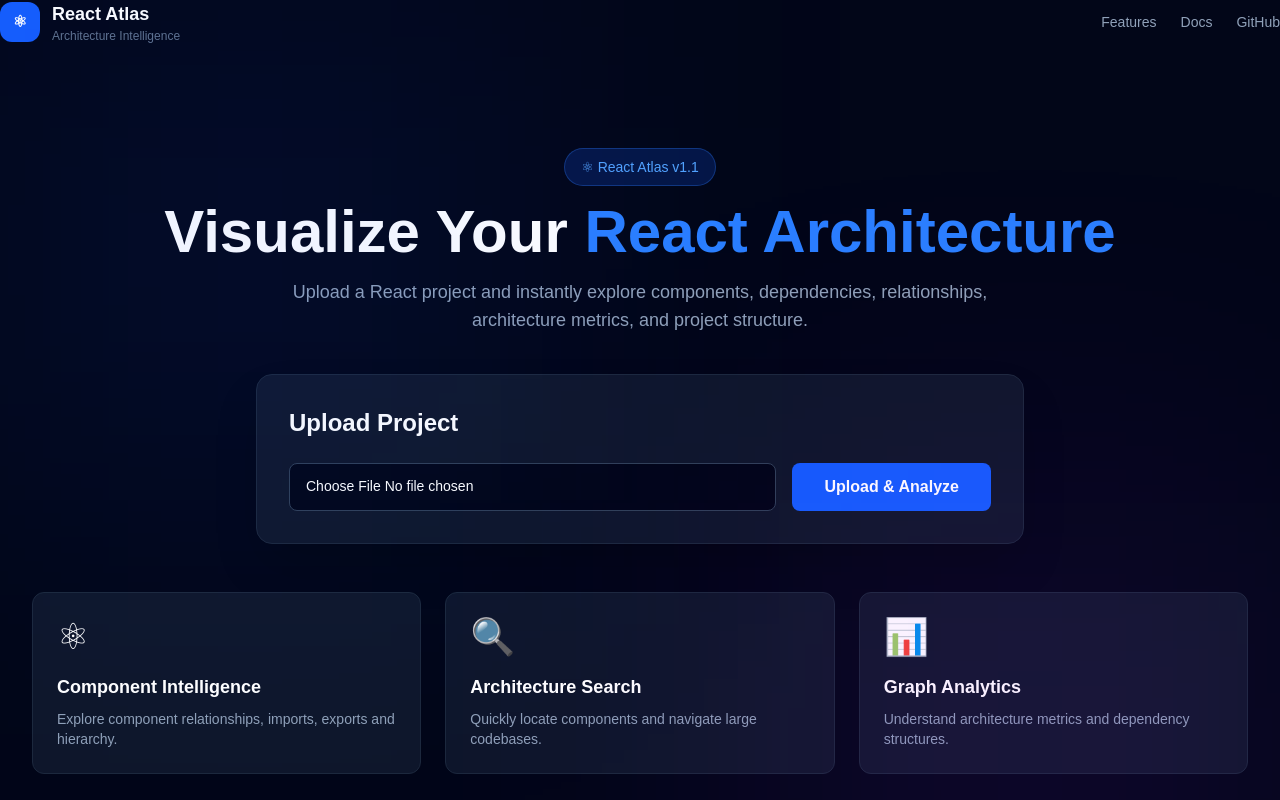
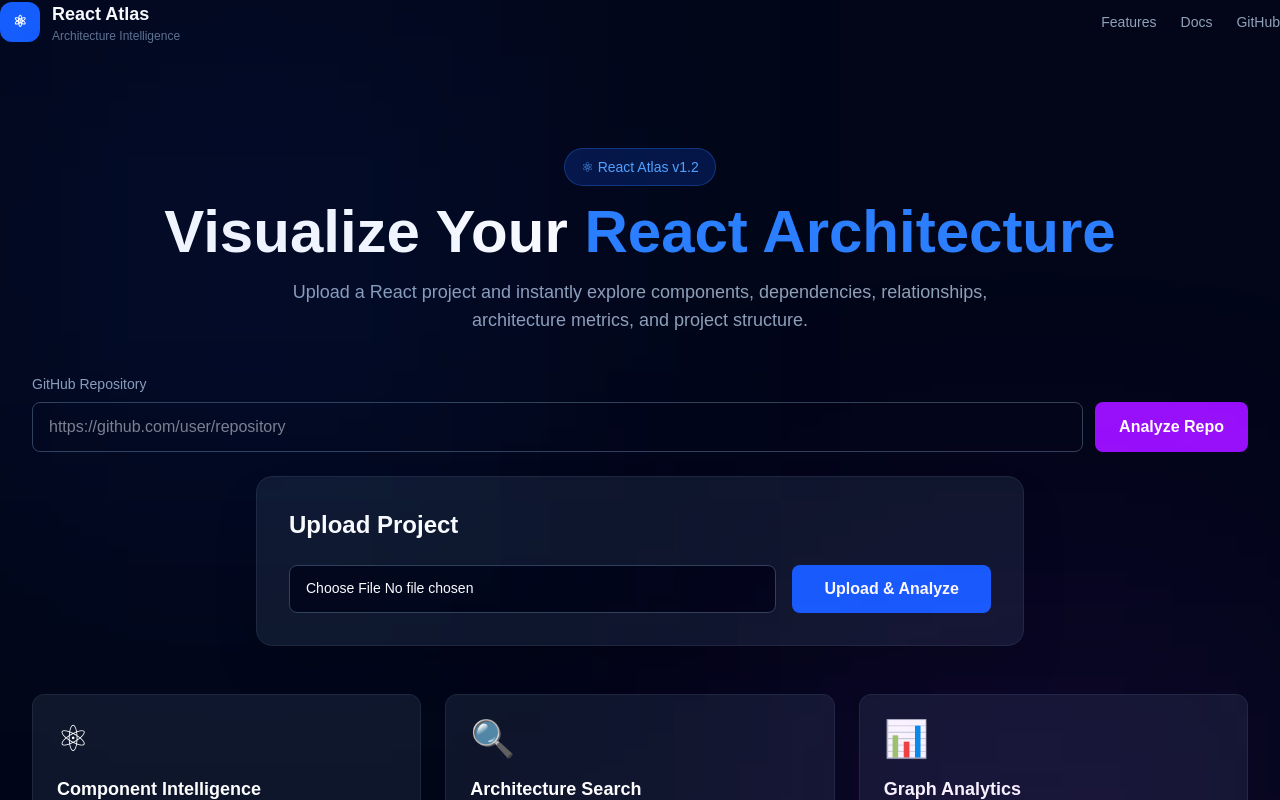
Before and after one commit to mondalasit/react-atlas, a Next.js app in the folder apps/web/: page / in a window 1280 px wide. Shown: the top 800 px of the page. Built offline with nearby package versions, Linux system fonts and the light colour scheme.

Commit message:
fix: finalize github repository analysis integration

```diff
--- a/apps/web/components/ZipUploader.tsx
+++ b/apps/web/components/ZipUploader.tsx
@@ -105,10 +105,14 @@
   string[][];
 
 }
+
 export default function ZipUploader() {
 
   const [file, setFile] =
     useState<File | null>(null);
+
+  const [githubUrl, setGithubUrl] =
+    useState("");
 
   const [analysis, setAnalysis] =
     useState<AnalysisResult | null>(
@@ -120,7 +124,41 @@
 
   const [error, setError] =
     useState("");
+function handleAnalysisResult(
+  result: any
+) {
 
+  setAnalysis({
+
+    graph:
+      result.graph,
+
+    components:
+      result.components,
+
+    routes:
+      result.routes ?? [],
+
+    routeGraph:
+      result.routeGraph ?? {
+        nodes: [],
+        edges: [],
+      },
+
+    insights:
+      result.insights ?? {
+        rootComponents: [],
+        leafComponents: [],
+        deadComponents: [],
+        mostImported: [],
+      },
+
+    circularDependencies:
+      result.circularDependencies ?? [],
+
+  });
+
+}
   async function upload() {
 
     if (!file) {
@@ -174,35 +212,9 @@
         result.components
       ) {
 
-        setAnalysis({
-
-          graph:
-            result.graph,
-
-          components:
-            result.components,
-
-          routes:
-            result.routes ?? [],
-
-          routeGraph:
-            result.routeGraph ?? {
-              nodes: [],
-              edges: [],
-            },
-
-          insights:
-            result.insights ?? {
-              rootComponents: [],
-              leafComponents: [],
-              deadComponents: [],
-              mostImported: [],
-            },
-
-          circularDependencies:
-            result.circularDependencies ?? [],
-
-        });
+        handleAnalysisResult(
+          result
+        );
 
       } else {
 
@@ -215,6 +227,74 @@
     } catch (err) {
 
       console.error(err);
+
+      setError(
+        err instanceof Error
+          ? err.message
+          : "Unknown error"
+      );
+
+    } finally {
+
+      setLoading(false);
+
+    }
+
+  }
+  async function analyzeGithub() {
+
+    if (!githubUrl) {
+
+      setError(
+        "Please enter a GitHub repository URL."
+      );
+
+      return;
+    }
+
+    setLoading(true);
+    setError("");
+
+    try {
+
+      const response =
+        await fetch(
+          "http://localhost:4000/analyze-github",
+          {
+            method: "POST",
+
+            headers: {
+              "Content-Type":
+                "application/json",
+            },
+
+            body: JSON.stringify({
+
+              repositoryUrl:
+                githubUrl,
+
+            }),
+
+          }
+        );
+
+      const result =
+        await response.json();
+
+      if (!response.ok) {
+
+        throw new Error(
+          result.error ||
+          "GitHub analysis failed"
+        );
+
+      }
+
+      handleAnalysisResult(
+        result
+      );
+
+    } catch (err) {
 
       setError(
         err instanceof Error
@@ -317,7 +397,7 @@
         <div className="text-center mb-10">
 
           <div className="inline-flex items-center gap-2 px-4 py-2 rounded-full bg-blue-600/20 border border-blue-500/30 text-blue-400 text-sm mb-4">
-            ⚛ React Atlas v1.1
+            ⚛ React Atlas v1.2
           </div>
 
           <h1 className="text-6xl font-bold mb-4">
@@ -332,7 +412,60 @@
           </p>
 
         </div>
+        <div className="mb-6">
 
+          <label
+            className="
+      block
+      text-sm
+      text-slate-400
+      mb-2
+    "
+          >
+            GitHub Repository
+          </label>
+
+          <div className="flex gap-3">
+
+            <input
+              type="text"
+              value={githubUrl}
+              onChange={(e) =>
+                setGithubUrl(
+                  e.target.value
+                )
+              }
+              placeholder="https://github.com/user/repository"
+              className="
+        flex-1
+        rounded-lg
+        border
+        border-slate-700
+        bg-slate-950
+        px-4
+        py-3
+      "
+            />
+
+            <button
+              onClick={analyzeGithub}
+              disabled={loading}
+              className="
+        px-6
+        py-3
+        rounded-lg
+        bg-purple-600
+        hover:bg-purple-700
+        transition
+        font-semibold
+      "
+            >
+              Analyze Repo
+            </button>
+
+          </div>
+
+        </div>
         {/* UPLOAD CARD */}
         <div className="max-w-3xl mx-auto">
 
```
Also changed, not shown: 1 other file (tests, documents, lock files or other folders).
